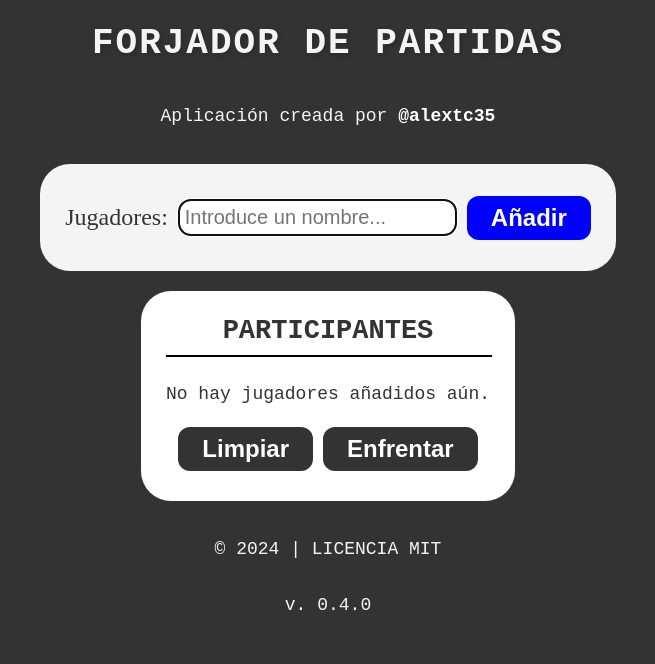
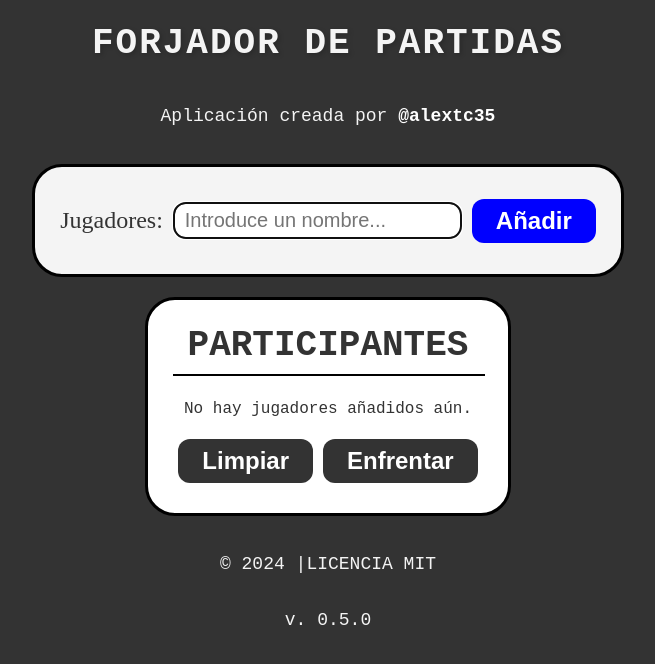
Before and after one commit to Alextc35/chess-tournament, a PHP site: page / in a window 1280 px wide. Shown: the part 21-685 px from the top of the page, without its empty margins (312-967 px from the left). Run offline with PHP 8.4, Linux system fonts and the light colour scheme.

Commit message:
html refactorizado

```diff
--- a/index.php
+++ b/index.php
@@ -12,7 +12,7 @@ include 'players.php'
     <link rel="stylesheet" href="style.css">
     <script src="script.js"></script>
 </head>
-<body>
+<body class="no-margin-no-padding">
     <header class="main-header">
         <h1 class="header-title">Forjador de Partidas</h1>
         <p>Aplicación creada por <a href="https://www.linkedin.com/in/alejandrotellezcorona/"  class="link-linkedin"  target="_blank">@alextc35</a></p>
@@ -30,76 +30,50 @@ include 'players.php'
         <section class="view-players column-content">
             <h1 class="center-content">Participantes</h1>
             <hr>
-            <div class="center-content"><?php if (!empty($_SESSION['players'])) : ?>
-                <ul>
+            <div class="center-content">
+                <?php if (!empty($_SESSION['players'])) : ?>
+                    <ul class="no-margin-no-padding">
                         <?php foreach ($_SESSION['players'] as $index => $player): ?>
                             <li class="list-player"><?= ($index + 1) . ". " . htmlspecialchars($player) ?>
-
-                            <button id="editButton-<?= $index ?>" onclick="showEditForm(<?= $index ?>)" class="edit-player">
-                                <img src="./img/editar.png">
-                            </button>
-
-                            <form id="editForm-<?= $index ?>" action="" method="POST" style="display: none;" class="edit-player">
-                                <input type="hidden" name="playerIndex" value="<?= $index ?>">
-                                <input type="text" name="editPlayer" value="<?php echo htmlspecialchars($player) ?>" placeholder="Nuevo nombre" required>
-
-                                <button type="submit">
-                                    Guardar
-                                </button>
-
-                                <button type="button" onclick="hideEditForm(<?= $index ?>)">
-                                    Cancelar
-                                </button>
+                                <button id="editButton-<?= $index ?>" class="edit-player" onclick="showEditForm(<?= $index ?>)"><img src="./img/editar.png" class="list-player-img" alt="Editar"></button>
+                                <form id="editForm-<?= $index ?>" class="edit-player-form" action="<?php echo $_SERVER['PHP_SELF']; ?>" method="POST" style="display: none;">
+                                    <input type="hidden" name="playerIndex" value="<?= $index ?>"> <!-- Input auxiliar -->
+                                    <label for="editPlayer-<?= $index ?>">Renombrar:</label>
+                                    <input type="text" name="editPlayer" id="editPlayer-<?= $index ?>" onclick="attachFocusSelectToInput(<?= $index ?>)" value="<?php echo htmlspecialchars($player) ?>" placeholder="Nuevo nombre..." maxlength="26" required>
+                                    <section class="edit-list-player">
+                                        <button type="submit" class="submit-button edit-list-button" >Guardar</button>
+                                        <button type="button" class="submit-button edit-list-button"  onclick="hideEditForm(<?= $index ?>)">Cancelar</button>
+                                    </section>
                                 </form>
 
-                            <form action="" method="POST" style="display: inline;">
+                                <form action="<?php echo $_SERVER['PHP_SELF']; ?>" method="POST" style="display: inline;">
                                     <input type="hidden" name="playerIndex" value="<?= $index ?>">
-                                <button id="deleteButton-<?= $index ?>" type="submit" name="deletePlayer" class="delete-player"
-                                        onclick="return confirm('¿Estás seguro de que quieres eliminar a este jugador?')">
-                                    <img src="./img/eliminar.png">
-                                </button>
+                                    <button id="deleteButton-<?= $index ?>" type="submit" name="deletePlayer" class="delete-player" onclick="return confirm('¿Estás seguro de que quieres eliminar a \'<?php echo htmlspecialchars($player) ?>\'?')"><img src="./img/eliminar.png" class="list-player-img" alt="Eliminar"></button>
                                 </form>
                             </li>
                         <?php endforeach; ?>
                     </ul>
-
                 <?php else: ?>
-                    <p id="clear-app">No hay jugadores añadidos aún.</p>
+                    <p>No hay jugadores añadidos aún.</p>
                 <?php endif; ?>
             </div>
 
             <section class="button-container">
-                <form action="" method="POST" class="form-players">
-                    <button type="submit" name="resetPlayers" class="submit-button">
-                        Limpiar
-                    </button>
+                <form action="<?php echo $_SERVER['PHP_SELF']; ?>" method="POST">
+                    <button type="submit" name="resetPlayers" class="submit-button">Limpiar</button>
                 </form>
 
-                <form action="match.php" method="POST" class="form-players">
-                    <button type="submit" name="matchPlayers" class="submit-button">
-                        Enfrentar
-                    </button>
+                <form action="match.php" method="POST">
+                    <button type="submit" name="matchPlayers" class="submit-button">Enfrentar</button>
                 </form>
             </section>
         </section>
     </main>
 
     <footer class="footer">
-        <p>&copy; <?=date('Y')?> |
-            <a href="https://github.com/Alextc35/match-forge/blob/main/LICENSE"
-               class="license"
-               target="_blank">
-                Licencia MIT
-            </a>
-        </p>
+        <p>&copy; <?=date('Y')?> |<a href="https://github.com/Alextc35/match-forge/blob/main/LICENSE" class="license" target="_blank">Licencia MIT</a></p>
 
-        <p>
-            <a href="https://github.com/Alextc35/match-forge"
-               class="version"
-               target="_blank">
-                v. 0.4.0
-            </a>
-        </p>
+        <p><a href="https://github.com/Alextc35/match-forge" class="version" target="_blank">v. 0.5.0</a></p>
     </footer>
 </body>
 </html>
--- a/script.js
+++ b/script.js
@@ -47,3 +47,14 @@ function hideEditForm(index) {
         deleteButton.style.display = 'inline';
     }
 }
+/**
+ * Adjunta un evento de enfoque (focus) a un campo de entrada específico identificado por su índice.
+ * Cuando el campo de entrada obtiene el foco, su contenido se seleccionará automáticamente.
+ *
+ * @param {number} index - El índice del jugador, utilizado para identificar el campo de entrada correspondiente.
+ */
+function attachFocusSelectToInput(index) {
+    document.getElementById('editPlayer-' + index).addEventListener('focus', function() {
+        this.select();
+    });
+}
--- a/style.css
+++ b/style.css
@@ -3,8 +3,6 @@ body {
     color: #F4F4F4; /* check */
     font-family: 'Courier New', Courier, monospace; /* check */
     font-size: 18px; /* check */
-    margin: 0; /* check */
-    padding: 0; /* check */
 }
 
 /* Contenedor principal */
@@ -12,6 +10,12 @@ body {
     width: 75%; /* check */
     margin: 20px auto; /* check */
     gap: 20px; /* check */
+}
+
+/* No margin, no padding */
+.no-margin-no-padding {
+    margin: 0;
+    padding: 0;
 }
 
 /* Centrar contenido */
@@ -78,13 +82,14 @@ body {
     text-decoration: none; /* check */
 }
 
-.main-header .link-linkedin:hover {
+.link-linkedin:hover {
     text-decoration: underline; /* check */
 }
 
 /* App */
 .app .add-players {
     background-color: #F4F4F4; /* check */
+    border: 3px solid black;
     border-radius: 30px; /* check */
     color: #333; /* check */
     font-family: 'Times New Roman', Times, serif; /* check */
@@ -92,68 +97,87 @@ body {
     padding: 25px; /* check */
 }
 
-.app .add-players form {
+.add-players form {
     display: flex; /* check */
 }
 
-.app .add-players #addPlayer {
+.add-players #addPlayer {
     border-radius: 12px; /* check */
-    padding: 5px; /* check */
+    padding: 5px 10px; /* check */
     font-size: 20px; /* check */
     width: 100%; /* check */
     margin: 10px; /* check */
 }
 
-.app .add-players .add-button {
+.add-players .add-button {
     background-color: blue; /* check */
     height: 75%; /* check */
     margin: auto; /* check */
 }
 
-.app .add-players .add-button:hover {
+.add-button:hover {
     background-color: darkblue; /* check */
 }
 
 .app .view-players {
     background: white; /* check */
+    font-size: 16px; /* check */
     color: #333; /* check */
+    border: 3px solid black;
     border-radius: 30px; /* check */
     padding: 25px; /* check */
 }
 
-.app .view-players h1 {
+.view-players h1 {
+    font-size: 36px; /* check */
     text-transform: uppercase; /* check */
     margin: 0; /* check */
 }
 
-.app .view-players hr {
+.view-players hr {
     border: 1px solid black; /* check */
     width: 100%; /* check */
 }
 
-.list-player {
-    list-style-type: none;
-    padding-left: 0;
-    margin: 10px;
+.view-players .list-player {
+    list-style-type: none; /* check */
+    margin: 10px; /* check */
 }
 
-.edit-player img {
-    width: 25px;
-    height: 25px;
+.list-player .list-player-img {
+    width: 15px; /* check */
+    height: 15px; /* check */
 }
 
-.delete-player img {
-    width: 25px;
-    height: 25px;
+.list-player .edit-player-form {
+    margin: 5px; /* check */
 }
 
-.form-players {
-    display: flex;
-    text-align: center;
-    justify-content: center;
-    width: 100%;
+.edit-player-form label {
+    color: black; /* check */
+    font-weight: bold; /* check */
 }
 
+.edit-player-form input {
+    border-color: orange; /* check */
+    border-radius: 12px; /* check */
+    padding: 5px 10px; /* check */
+    margin: auto; /* check */
+}
+
+.edit-player-form .edit-list-player {
+    margin: 10px; /* check */
+}
+
+.edit-list-player .edit-list-button {
+    font-size: 12px; /* check */
+}
+
+.edit-list-player button:hover {
+    transform: scale(1.05); /* check */
+}
+
+/* Pie de página */
 .footer {
     display: flex;
     flex-direction: column;
@@ -242,7 +266,7 @@ body {
         padding: 10px;
     }
 
-    #clear-app {
+    #no-players {
         font-size: 14px;
     }
 
```
Lines whose indentation alone changed are shown as unchanged.
